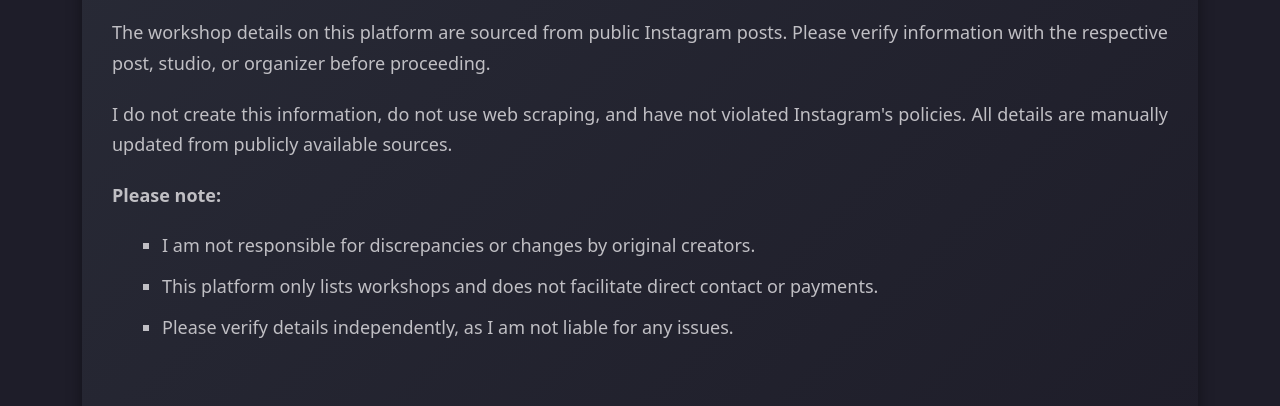
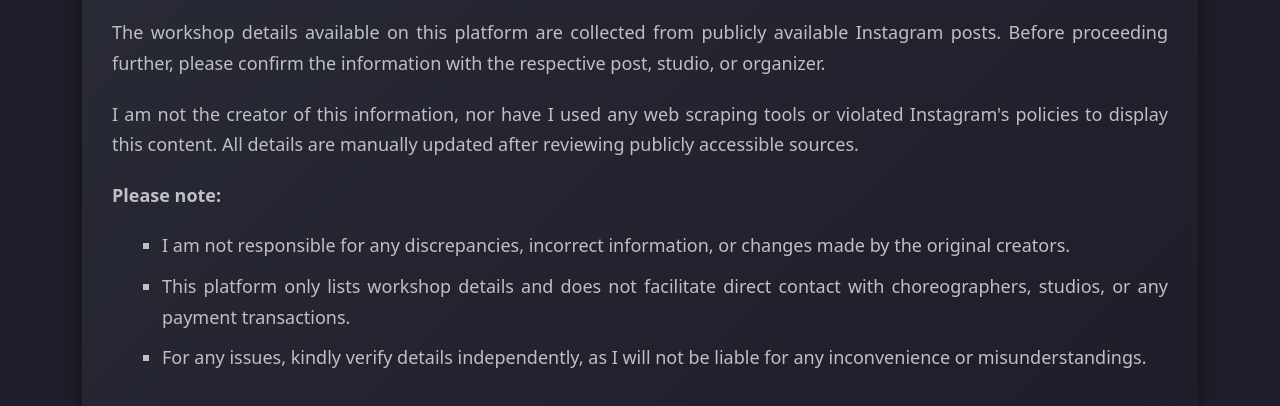
Before and after one commit to niharika1126/Workshoplist, a plain HTML site: page privacy.html in a window 1280 px wide. Shown: the part 294-700 px from the top of the page. Drawn offline with nearby package versions, Linux system fonts and the light colour scheme.

Commit message:
Update privacy.html

```diff
--- a/privacy.html
+++ b/privacy.html
@@ -35,16 +35,16 @@
     <div class="privacynotice">
         <h2>Privacy Notice</h2>
         <p>
-            The workshop details on this platform are sourced from public Instagram posts. Please verify information with the respective post, studio, or organizer before proceeding.
+            The workshop details available on this platform are collected from publicly available Instagram posts. Before proceeding further, please confirm the information with the respective post, studio, or organizer.
         </p>
         <p>
-          I do not create this information, do not use web scraping, and have not violated Instagram's policies. All details are manually updated from publicly available sources.
+            I am not the creator of this information, nor have I used any web scraping tools or violated Instagram's policies to display this content. All details are manually updated after reviewing publicly accessible sources.
         </p>
         <p><strong>Please note:</strong></p>
         <ul>
-            <li>I am not responsible for discrepancies or changes by original creators.</li>
-            <li>This platform only lists workshops and does not facilitate direct contact or payments.</li>
-            <li>Please verify details independently, as I am not liable for any issues.</li>
+            <li>I am not responsible for any discrepancies, incorrect information, or changes made by the original creators.</li>
+            <li>This platform only lists workshop details and does not facilitate direct contact with choreographers, studios, or any payment transactions.</li>
+            <li>For any issues, kindly verify details independently, as I will not be liable for any inconvenience or misunderstandings.</li>
         </ul>
     </div>
 </div>
```
